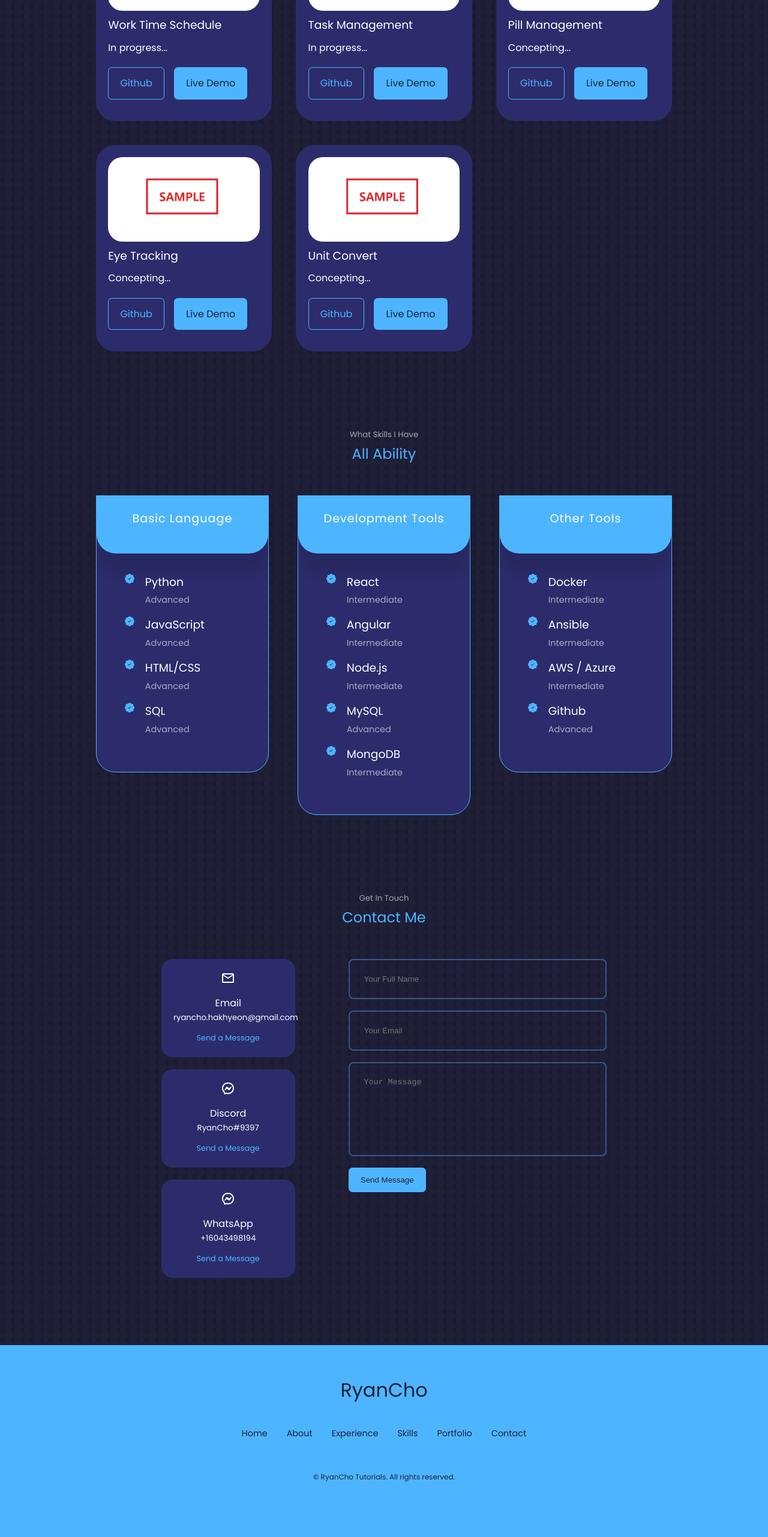
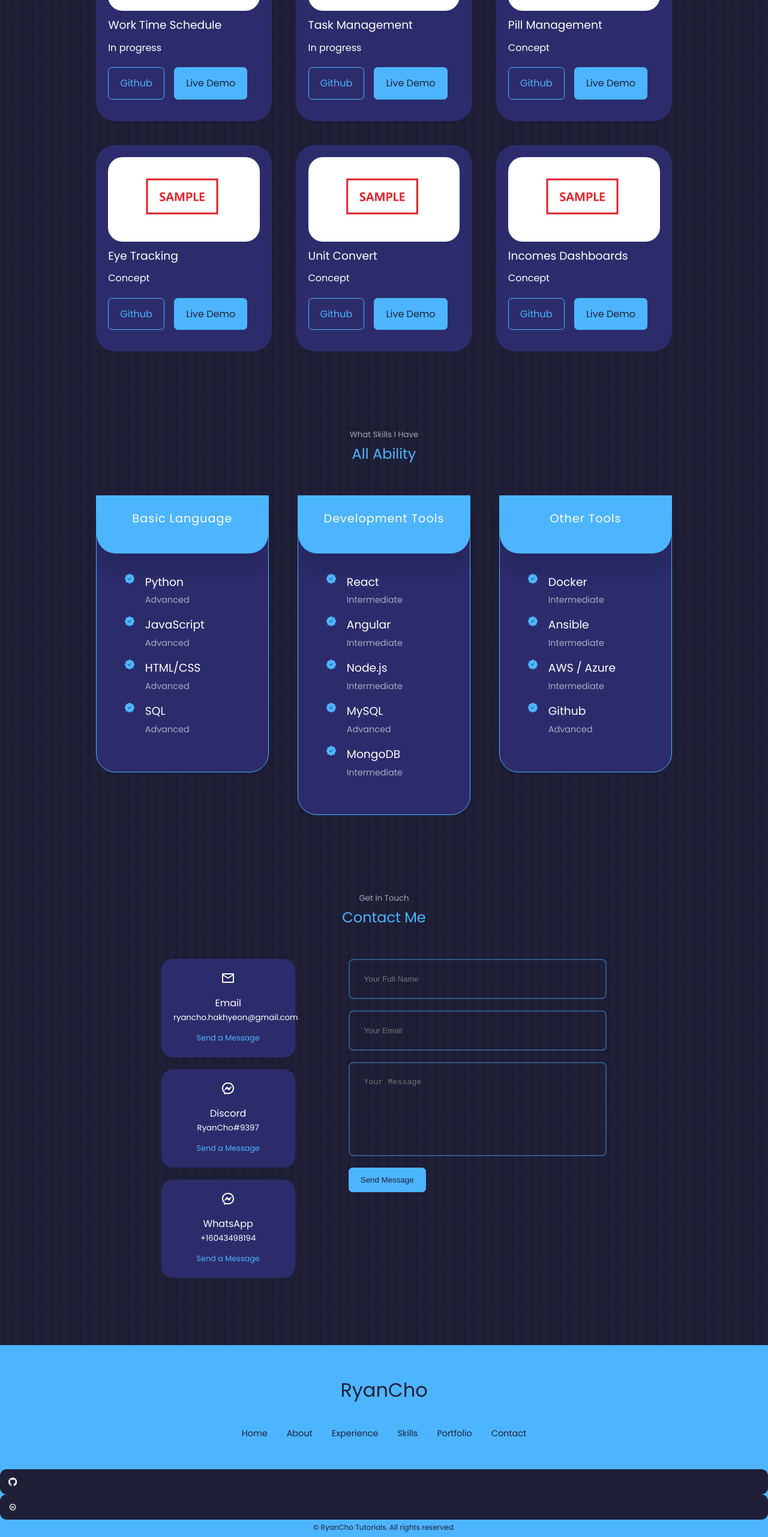
Before and after one commit to ryancho-hakhyeon/Portfolio, a React (Create React App) app: page / in a window 1280 px wide. Shown: the part 2621-5184 px from the top of the page at 60% size. Built offline with nearby package versions, Linux system fonts and the light colour scheme.

Commit message:
change footer

```diff
--- a/src/components/footer/Footer.jsx
+++ b/src/components/footer/Footer.jsx
@@ -1,7 +1,7 @@
 import React from 'react'
 import './footer.css'
-//import {} from 'react-icons/'
-//import {} from 'react-icons/'
+import { BsGithub } from 'react-icons/bs'
+import { TiSocialLinkedinCircular } from 'react-icons/ti'
 //import {} from 'react-icons/'
 
 const Footer = () => {
@@ -17,11 +17,11 @@ const Footer = () => {
         <li><a href="#contact">Contact</a></li>
       </ul>
 
-      {/* <div className="footer__socials">
-        <a href="/#"></a>
-        <a href="/#"></a>
-        <a href="/#"></a>
-      </div> */}
+      <div className="footer__socials">
+        <a href="https://github.com/ryancho-hakhyeon"><BsGithub/></a>
+        <a href="https://www.linkedin.com/in/ryan-hakhyeon-cho-9832a019b/"><TiSocialLinkedinCircular/></a>
+        {/* <a href="/#"></a> */}
+      </div>
 
       <div className="footer__copyright">
         <small>&copy; RyanCho Tutorials. All rights reserved.</small>
--- a/src/components/portfolio/Portfolio.jsx
+++ b/src/components/portfolio/Portfolio.jsx
@@ -5,13 +5,14 @@ import IMG2 from '../../assets/portfolio2.jpg'
 import IMG3 from '../../assets/portfolio3.jpg'
 import IMG4 from '../../assets/portfolio4.jpg'
 import IMG5 from '../../assets/portfolio5.jpg'
+import IMG6 from '../../assets/portfolio6.jpg'
 
 const data = [
   {
     id: 1,
     image: IMG1,
     title: 'Work Time Schedule',
-    status: 'In progress...',
+    status: 'In progress',
     github: 'https://github.com/ryancho-hakhyeon/TimeSchedulerApp',
     demo: 'https://github.com/ryancho-hakhyeon/TimeSchedulerApp'
   },
@@ -19,7 +20,7 @@ const data = [
     id: 2,
     image: IMG2,
     title: 'Task Management',
-    status: 'In progress...',
+    status: 'In progress',
     github: 'https://github.com',
     demo: 'https://github.com'
   },
@@ -27,7 +28,7 @@ const data = [
     id: 3,
     image: IMG3,
     title: 'Pill Management',
-    status: 'Concepting...',
+    status: 'Concept',
     github: 'https://github.com',
     demo: 'https://github.com'
   },
@@ -35,7 +36,7 @@ const data = [
     id: 4,
     image: IMG4,
     title: 'Eye Tracking',
-    status: 'Concepting...',
+    status: 'Concept',
     github: 'https://github.com',
     demo: 'https://github.com'
   },
@@ -43,7 +44,15 @@ const data = [
     id: 5,
     image: IMG5,
     title: 'Unit Convert',
-    status: 'Concepting...',
+    status: 'Concept',
+    github: 'https://github.com',
+    demo: 'https://github.com'
+  },
+  {
+    id: 6,
+    image: IMG6,
+    title: 'Incomes Dashboards',
+    status: 'Concept',
     github: 'https://github.com',
     demo: 'https://github.com'
   },
```
Also changed, not shown: src/assets/portfolio6.jpg (added).
